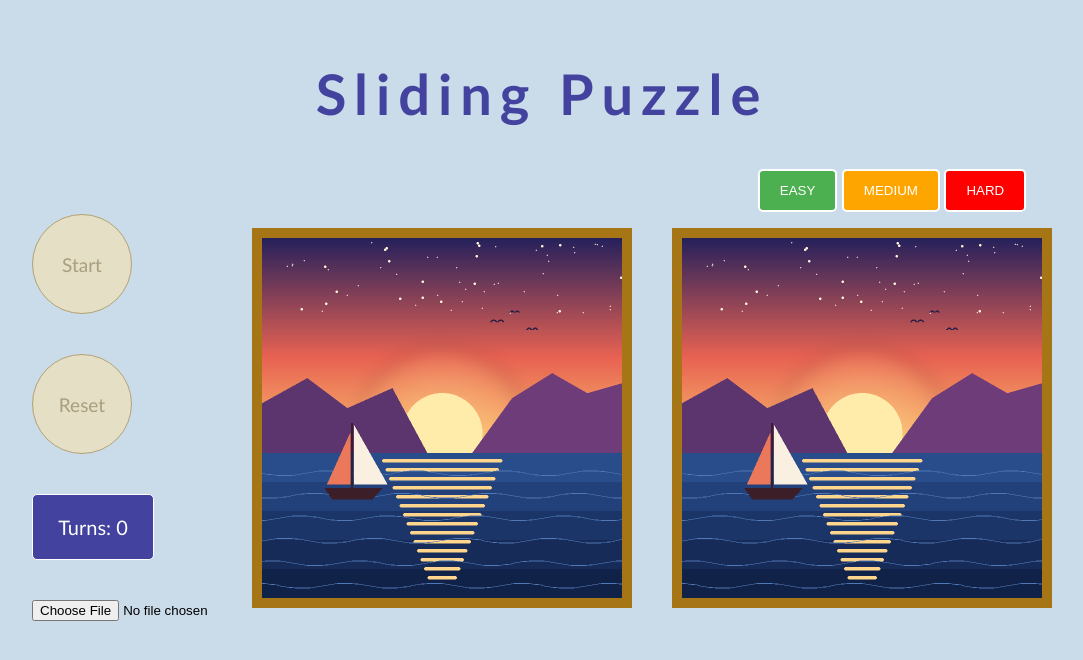
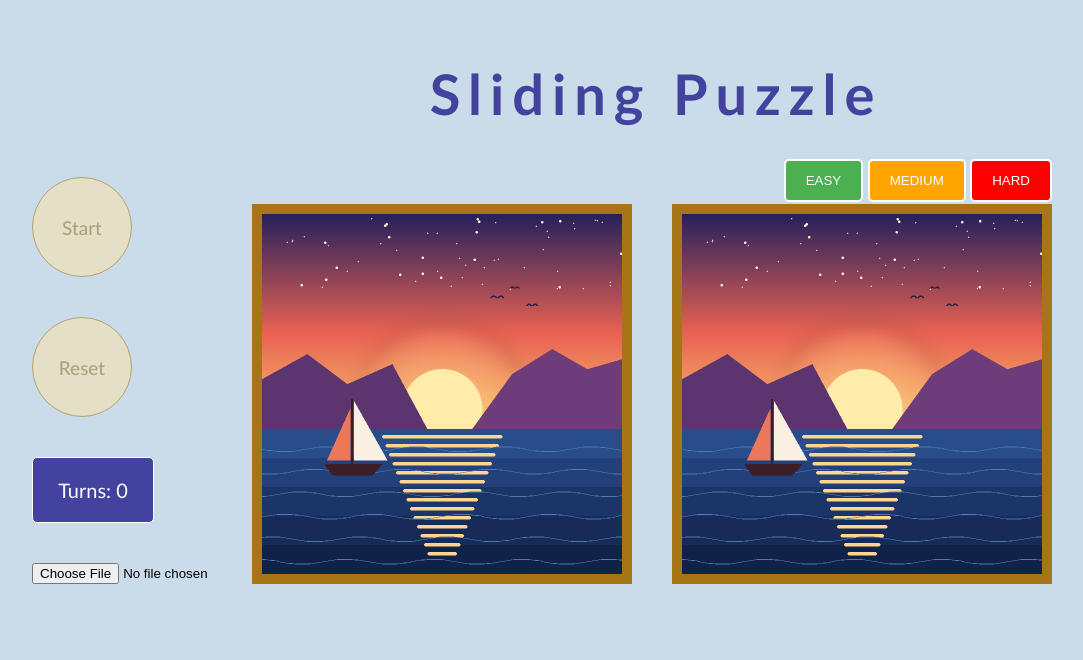
Before and after one commit to yusun1218/web-projects-2024, a plain HTML site: page puzzle/index.html in a window 1280 px wide. Shown: the whole page, without its empty margins (98-1181 px from the left). Drawn offline with Linux system fonts and the light colour scheme.

Commit message:
Center puzzle title over the boards and align level buttons

```diff
--- a/puzzle/index.html
+++ b/puzzle/index.html
@@ -9,14 +9,6 @@
   </head>
   <body>
     <div class="container">
-      <div class="title">
-        <h1 class="gameTitle">Sliding Puzzle</h1>
-        <div class="levelBtnBox">
-          <button class="gameLevelBtn" id="easy" disabled>EASY</button>
-          <button class="gameLevelBtn" id="medium" disabled>MEDIUM</button>
-          <button class="gameLevelBtn" id="hard" disabled>HARD</button>
-        </div>
-      </div>
       <div class="box" id="box">
         <div class="leftContainer">
           <button class="btn" id="start">Start</button>
@@ -24,12 +16,20 @@
           <p class="turnText">Turns: <span id="turns">0</span></p>
         </div>
 
-        <div class="rightContainer">
-          <div class="board" id="puzzleContainer">
-            <img class="puzzleImage" src="images/sunset.png" alt="Sunset over the sea" />
+        <div class="gameArea">
+          <h1 class="gameTitle">Sliding Puzzle</h1>
+          <div class="levelBtnBox">
+            <button class="gameLevelBtn" id="easy" disabled>EASY</button>
+            <button class="gameLevelBtn" id="medium" disabled>MEDIUM</button>
+            <button class="gameLevelBtn" id="hard" disabled>HARD</button>
           </div>
-          <div class="board">
-            <img class="puzzleImage" id="fixedImg" src="images/sunset.png" alt="Sunset over the sea" />
+          <div class="rightContainer">
+            <div class="board" id="puzzleContainer">
+              <img class="puzzleImage" src="images/sunset.png" alt="Sunset over the sea" />
+            </div>
+            <div class="board">
+              <img class="puzzleImage" id="fixedImg" src="images/sunset.png" alt="Sunset over the sea" />
+            </div>
           </div>
         </div>
       </div>
--- a/puzzle/puzzle.css
+++ b/puzzle/puzzle.css
@@ -15,12 +15,14 @@ body {
 .box {
   display: flex;
   justify-content: center;
-  align-items: center;
+  align-items: flex-end;
 }
 
-.title img {
-  width: 500px;
-  height: 250px;
+/* 標題、難度按鈕和兩個拼圖框放在同一欄，標題才會對準拼圖置中 */
+.gameArea {
+  display: flex;
+  flex-direction: column;
+  align-items: center;
 }
 
 .board {
@@ -72,8 +74,9 @@ body {
   justify-content: center;
   align-items: center;
 }
-.levelBtnBox{
-  margin-left: 700px;
+.levelBtnBox {
+  align-self: flex-end;
+  margin-right: 20px;
   margin-bottom: -30px;
 }
 
@@ -102,7 +105,7 @@ body {
 }
 
 .gameTitle {
-  padding: 60px 0 30px;
+  padding: 60px 0 20px 8px; /* 左邊補 8px，抵銷 letter-spacing 在最後一個字母後面多出的空間 */
   font-family: "Gill Sans", "Gill Sans MT", Calibri, "Trebuchet MS", sans-serif;
   font-size: 56px;
   letter-spacing: 8px;
```
Also changed, not shown: screenshots/1a2b.png, screenshots/puzzle.png.
